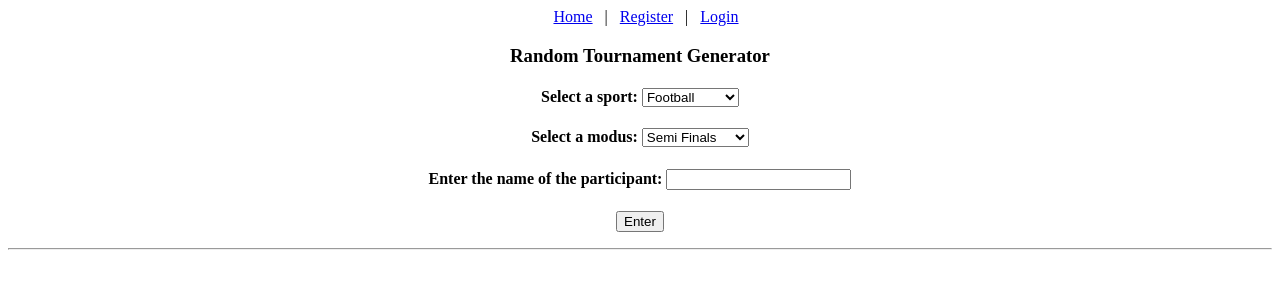
After one commit to HarisMunir786/projectsfia2, a Flask app: page /enter in a window 1280 px wide. The commit adds this page. Shown: the top 300 px of the page. Run offline with Flask 2, Linux system fonts and the light colour scheme.

Commit message:
changes to routes.py and enter.html added

```diff
--- a/application/forms.py
+++ b/application/forms.py
@@ -2,6 +2,7 @@ from flask_wtf import FlaskForm
 from wtforms import StringField, SubmitField, PasswordField, BooleanField, SelectField
 from wtforms.validators import DataRequired, Length, Email, EqualTo, ValidationError
 from application.models import User, Sport, Modus, Participant
+#from wtforms_sqlalchemy.fields import QuerySelectField
 
 class RegistrationForm(FlaskForm):
 	name = StringField('Name',
@@ -55,7 +56,7 @@ class LoginForm(FlaskForm):
 	remember = BooleanField('Remember Me')
 	submit = SubmitField('Login')
 
-class GenerateForm(FlaskForm):
+class EnterForm(FlaskForm):
 	sport = SelectField('Sport',
 		validators=[
 			DataRequired()
@@ -73,4 +74,25 @@ class GenerateForm(FlaskForm):
 			DataRequired()
 		]
 	)
-	submit = SubmitField('Generate')
+	submit = SubmitField('Enter')
+
+#class GenerateForm(FlaskForm):
+#	sportopts = QuerySelectField(
+#		'Sport',
+#		query_factory=choice_sport: models.Sport.query,
+#		allow_blank=False
+#	)
+#
+#	modusopts = QuerySelectField(
+#		'Modus',
+#		query_factory=choice_modus: models,Modus.query,
+#		allow_blank=False
+#	)
+#
+#	participant = StringField('Participant',
+#		validators=[
+#			DataRequired()
+#		]
+#	)
+#
+#	submit = SubmitField('Generate')
--- a/application/routes.py
+++ b/application/routes.py
@@ -7,7 +7,9 @@ from application.models import User, Sport, Modus, Participant
 # import login_user, current_user, logout_user, login_required function from flask_login
 from flask_login import login_user, current_user, logout_user, login_required
 # import RegistrationForm and LoginForm from ./application/forms.py
-from application.forms import LoginForm, RegistrationForm, GenerateForm
+from application.forms import LoginForm, RegistrationForm, EnterForm #GenerateForm
+# import QuerySelectField
+#from wtforms_sqlalchemy.fields import QuerySelectField
 
 @app.route('/')
 @app.route('/home')
@@ -38,17 +40,24 @@ def login():
 			if next_page:
 				return redirect(next_page)
 			else:
-				return redirect(url_for('generate'))
+				return redirect(url_for('enter'))
 	return render_template('login.html', title='Login', form=form)
 
-@app.route('/generate', methods=['GET', 'POST'])
+@app.route('/enter', methods=['GET', 'POST'])
 #@login_required()
-def generate():
-	form = GenerateForm()
+def enter():
+#	form = GenerateForm()
+	form = EnterForm()
 	#if form.validate_on_submit():
-	return render_template('generate.html', title='Random Generator', form=form)
+	return render_template('enter.html', title='Enter the particpant', form=form)
 
 @app.route("/logout")
 def logout():
 	logout_user()
 	return redirect(url_for('login'))
+
+#@app.route('/generate', methods=['GET', 'POST'])
+#def generate():
+#	form = GenerateForm()
+#	if form.validate_on_submit():
+#		return render_template('generate.html', title='Random Generator', form=form)
--- /dev/null
+++ b/application/templates/enter.html
@@ -0,0 +1,31 @@
+{% extends "layout.html" %}
+<h2>{{ title }}</h2>
+{% block body %}
+<h3 align="center">Random Tournament Generator</h3>
+<div class="form" align="center">
+<form method='POST' action=''>
+        {{ form.hidden_tag() }}
+        <p>
+        <div class="form_group" align="center">
+        <h4>Select a sport: </4>{{ form.sport }}
+        </div>
+        </p>
+        <p>
+        <div class="form_group" align="center">
+        <h4>Select a modus: </4>{{ form.modus }}
+        </div>
+        </p>
+        <p>
+        <div class="form_group" align="center">
+        <h4>Enter the name of the participant: </4>{{ form.participant }}</p>
+        </div>
+        </p>
+        <p>
+        <div class="form_group" align="center">
+        {{ form.submit }}
+        </div>
+        </p>
+        <hr>
+</form>
+</div>
+{% endblock %}
--- a/application/templates/generate.html
+++ b/application/templates/generate.html
@@ -25,6 +25,7 @@
 	{{ form.submit }}
 	</div>
 	</p>
+	<hr>
 </form>
 </div>
 {% endblock %}
--- a/application/templates/layout.html
+++ b/application/templates/layout.html
@@ -10,7 +10,7 @@
                 <a>&nbsp</a><a>&nbsp</a>
                 <a href="{{ url_for('home') }}">Home</a>
                 <a>&nbsp</a><a>&nbsp</a><a>|</a><a>&nbsp</a><a>&nbsp</a>
-                <a href="{{ url_for('generate') }}">Random Tournament Generator</a>
+                <a href="{{ url_for('enter') }}">Enter particpants information</a>
                 <a>&nbsp</a><a>&nbsp</a><a>|</a><a>&nbsp</a><a>&nbsp</a>
                 <a href="{{ url_for('logout') }}">Logout</a>
 	{% else %}
```
